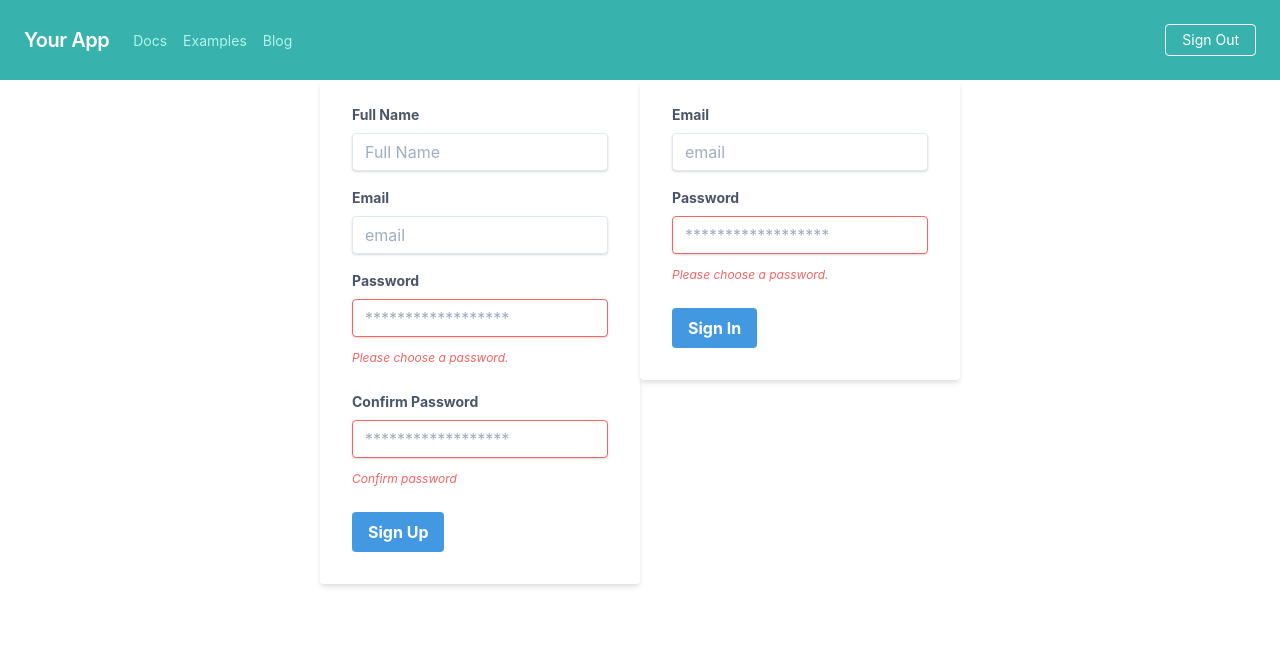
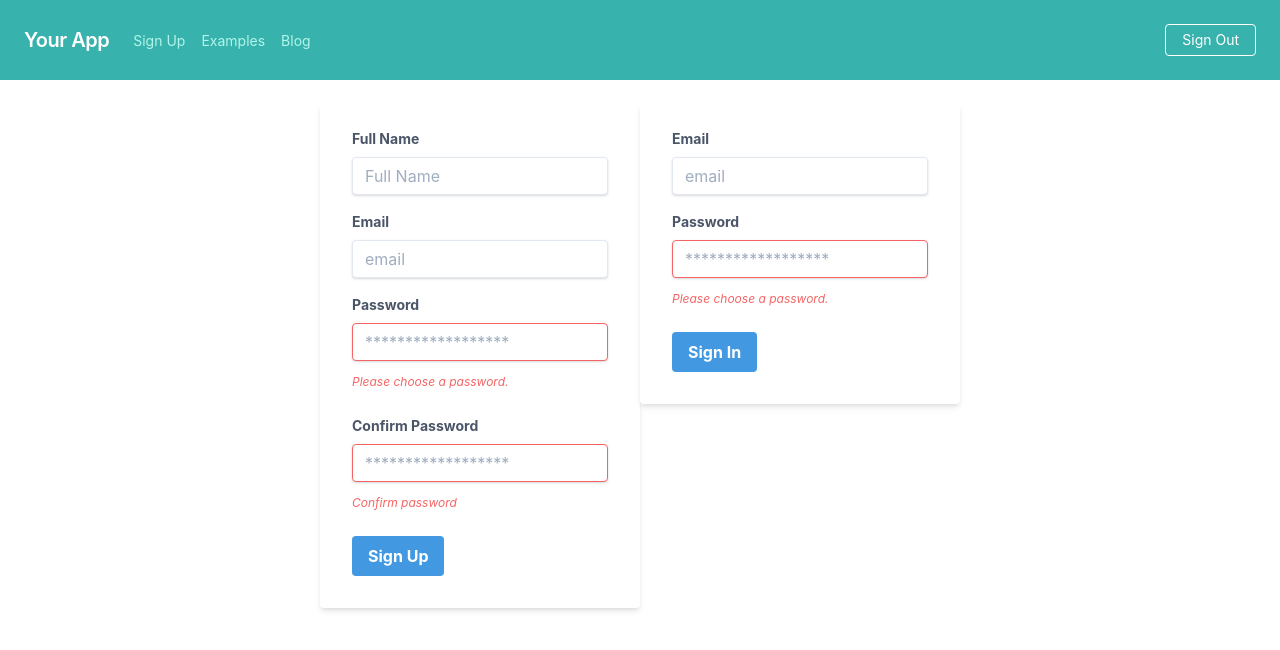
Before and after one commit to jhadev/fb-react-hooks, a React (Create React App) app: page / in a window 1280 px wide. Shown: the top 650 px of the page. Built offline with nearby package versions, Linux system fonts and the light colour scheme; no server answers.

Commit message:
sign up page

```diff
--- a/src/App.js
+++ b/src/App.js
@@ -7,6 +7,7 @@ import Landing from './pages/Landing';
 import Yo404 from './pages/Yo404';
 import Home from './pages/Home';
 import SignIn from './pages/SignIn';
+import SignUp from './pages/SignUp';
 import Navigation from './components/Navigation';
 import * as ROUTES from './constants/routes';
 
@@ -26,12 +27,13 @@ const App = () => {
 
   return (
     <AuthUserContext.Provider value={authUser}>
-      <Navigation />
       <Router>
+        <Navigation />
         <Switch>
           <Route exact path={ROUTES.LANDING} component={Landing} />
           <Route path={ROUTES.HOME} component={Home} />
           <Route path={ROUTES.SIGN_IN} component={SignIn} />
+          <Route path={ROUTES.SIGN_UP} component={SignUp} />
           <Route component={Yo404} />
         </Switch>
       </Router>
--- a/src/components/Navigation/index.js
+++ b/src/components/Navigation/index.js
@@ -7,7 +7,7 @@ const Navigation = props => {
   const { firebase } = useFirebase();
 
   return (
-    <nav className="flex items-center justify-between flex-wrap bg-teal-500 p-6">
+    <nav className="mb-6 flex items-center justify-between flex-wrap bg-teal-500 p-6">
       <div className="flex items-center flex-shrink-0 text-white mr-6">
         <span className="font-semibold text-xl tracking-tight">Your App</span>
       </div>
@@ -24,11 +24,11 @@ const Navigation = props => {
       </div>
       <div className="w-full block flex-grow lg:flex lg:items-center lg:w-auto">
         <div className="text-sm lg:flex-grow">
-          <a
-            href="#responsive-header"
+          <NavLink
+            to={ROUTES.SIGN_UP}
             className="block mt-4 lg:inline-block lg:mt-0 text-teal-200 hover:text-white mr-4">
-            Docs
-          </a>
+            Sign Up
+          </NavLink>
           <a
             href="#responsive-header"
             className="block mt-4 lg:inline-block lg:mt-0 text-teal-200 hover:text-white mr-4">
--- a/src/pages/SignUp.js
+++ b/src/pages/SignUp.js
@@ -0,0 +1,14 @@
+import React from 'react';
+import SignUpForm from '../components/SignUpForm';
+
+const SignUp = () => {
+  return (
+    <div className="flex flex-wrap">
+      <div className="w-1/3 ml-auto mr-auto h-12">
+        <SignUpForm />
+      </div>
+    </div>
+  );
+};
+
+export default SignUp;
```
